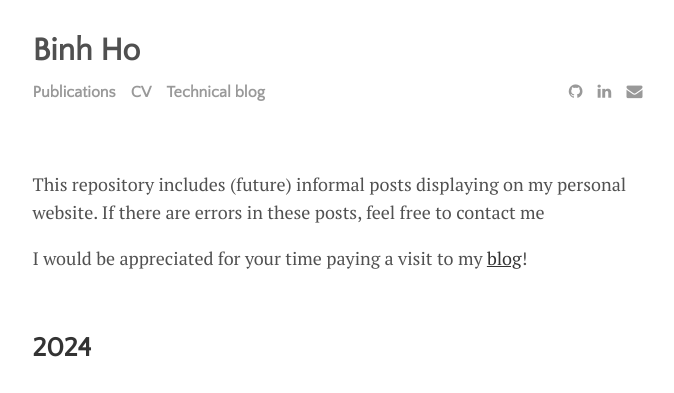
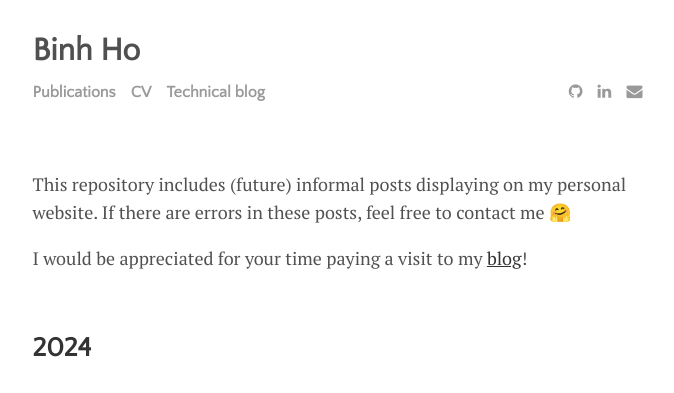
Before and after one commit to CallmeQuant/CallmeQuant.github.io, a Jekyll site: the page built from menu/blog.md, in a window 1280 px wide and 900 px high. Shown: the top 393 px of the window, without its empty margins (300-974 px from the left). Built offline with Jekyll 4.4.1, drawn with Linux system fonts in a browser that asks for light colours.

```diff
--- a/menu/blog.md
+++ b/menu/blog.md
@@ -3,7 +3,7 @@ layout: page
 title:
 ---
 This repository includes (future) informal posts displaying on my personal website.
-If there are errors in these posts, feel free to contact me
+If there are errors in these posts, feel free to contact me 🤗
 
 I would be appreciated for your time paying a visit to my [blog](https://CallmeQuant.github.io)!
 
```
